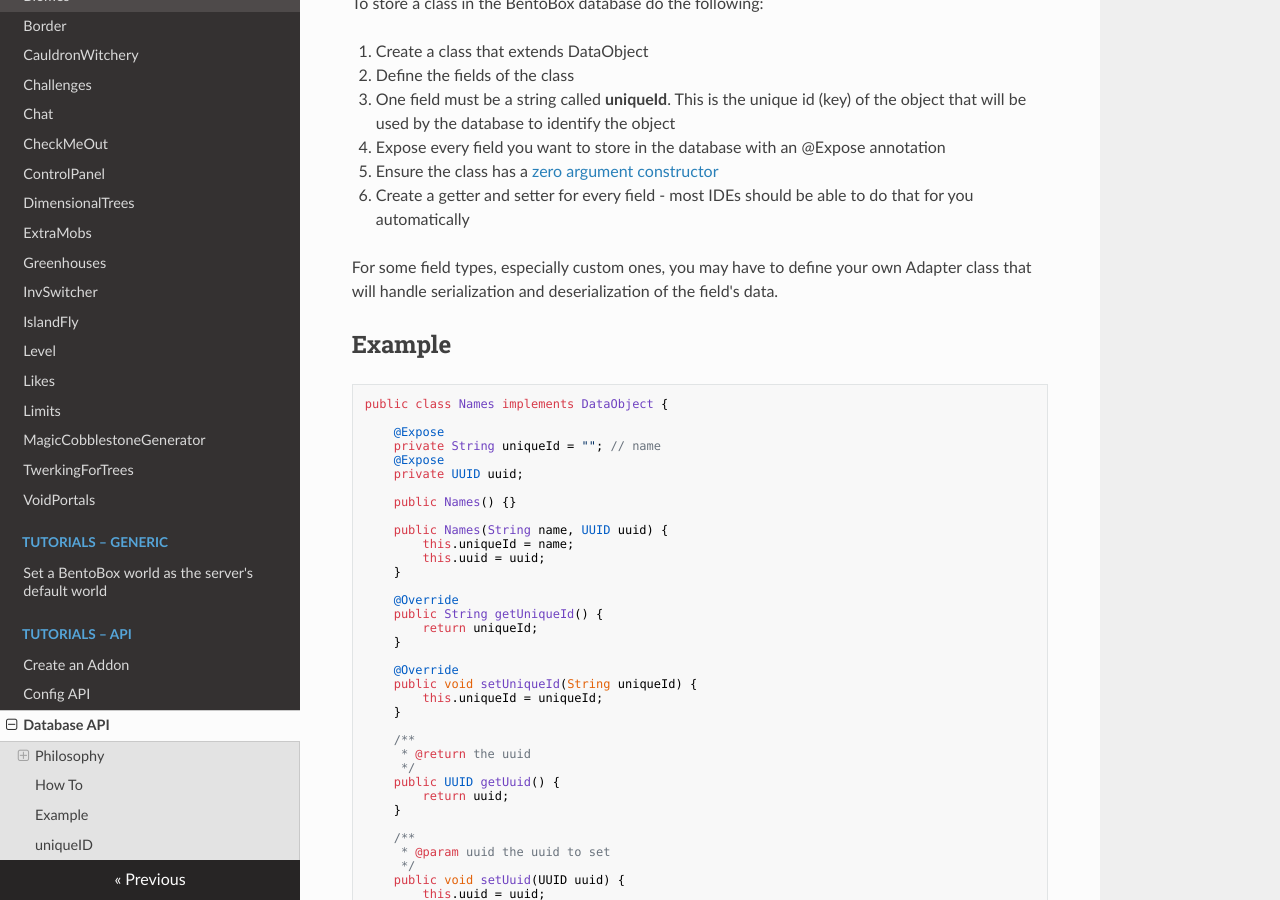
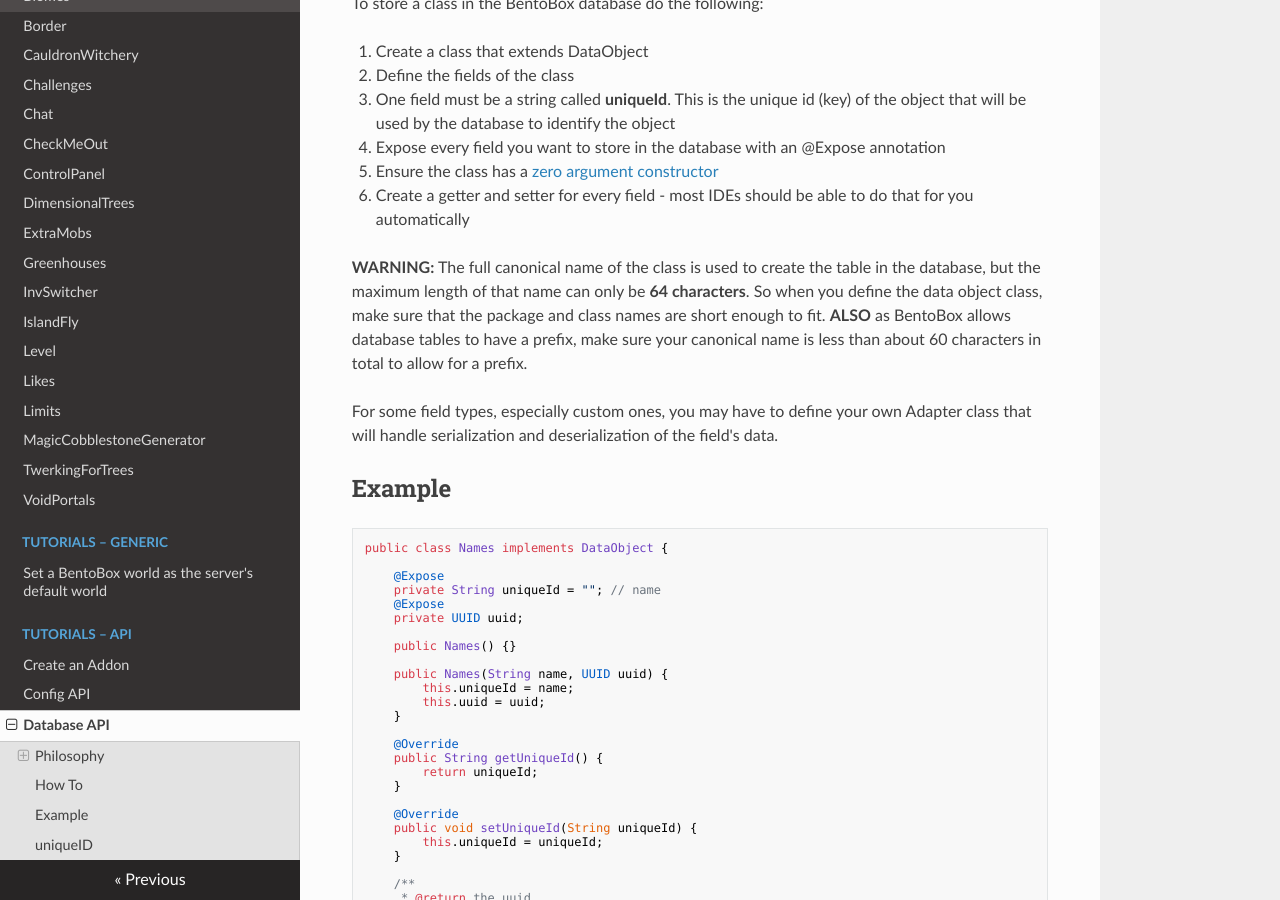
Before and after one commit to BentoBoxWorld/docs, an MkDocs documentation site: the page built from docs/BentoBox/Database-API.md, in a window 1280 px wide and 900 px high, scrolled down 690 px. Built offline with MkDocs 1.6.1, drawn with Linux system fonts in a browser that asks for light colours; nearby versions of some CDN libraries.

Commit message:
Added warning about class name lengths

```diff
--- a/docs/BentoBox/Database-API.md
+++ b/docs/BentoBox/Database-API.md
@@ -19,6 +19,8 @@ To store a class in the BentoBox database do the following:
 5. Expose every field you want to store in the database with an @Expose annotation
 6. Ensure the class has a [zero argument constructor](https://en.wikipedia.org/wiki/Nullary_constructor)
 7. Create a getter and setter for every field - most IDEs should be able to do that for you automatically
+
+**WARNING:** The full canonical name of the class is used to create the table in the database, but the maximum length of that name can only be **64 characters**. So when you define the data object class, make sure that the package and class names are short enough to fit. **ALSO** as BentoBox allows database tables to have a prefix, make sure your canonical name is less than about 60 characters in total to allow for a prefix.
 
 For some field types, especially custom ones, you may have to define your own Adapter class that will handle serialization and deserialization of the field's data.
 
```
